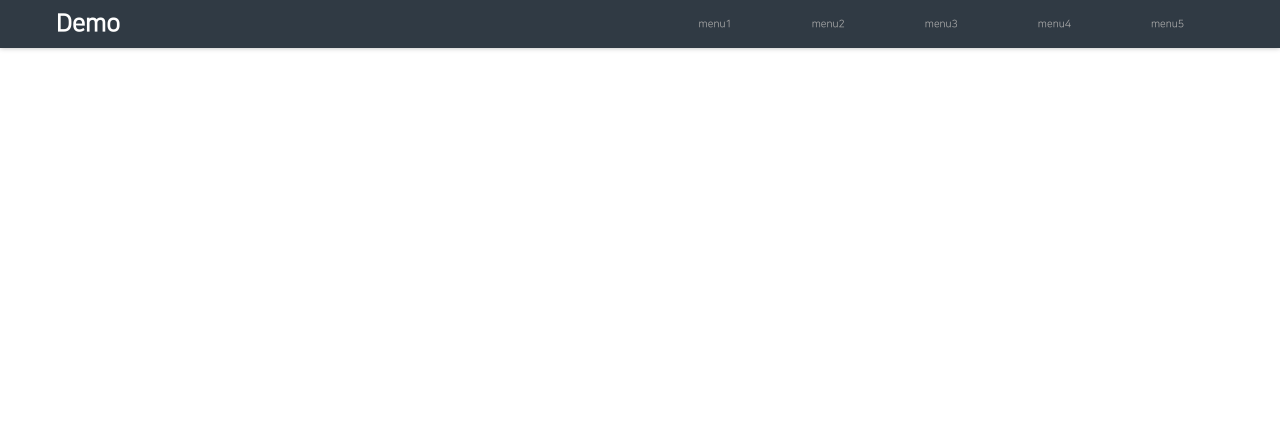
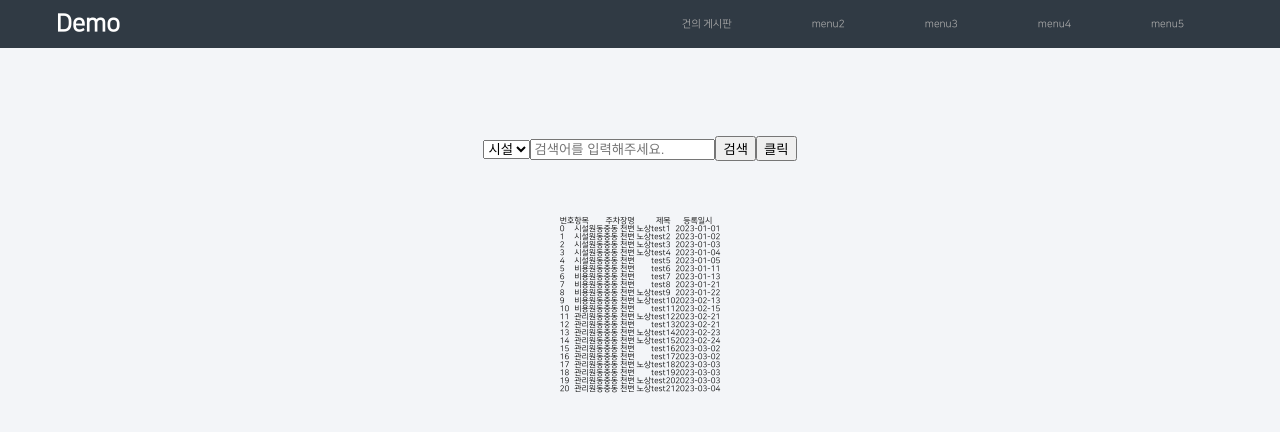
Before and after one commit to rjswn1031/demo, a React (Create React App) app in the folder front/my-app/: page /main/board in a window 1280 px wide. Shown: the top 432 px of the page. Built offline with nearby package versions, Linux system fonts and the light colour scheme.

Commit message:
게시판 관련 커밋
1. 게시판 컴포넌트 생성
2. 게시판 레이아웃 추가

```diff
--- a/front/my-app/src/App.css
+++ b/front/my-app/src/App.css
@@ -1,6 +1,7 @@
 html { font-size: .625vw !important; }
 
 .App { font-family: "NanumSquare"; }
+.App * { box-sizing: border-box; }
 /* .App div { box-sizing: border-box; }
 .App > div:not(.header) { height: calc(100% - 6rem); padding: 1rem 1.5rem; background-color: rgb(243,245,248); } */
 
--- a/front/my-app/src/App.js
+++ b/front/my-app/src/App.js
@@ -12,7 +12,7 @@ import MainPage from './component/MainPage';
 
 import Header from './component/header/Header';
 import Main from './component/main/Main';
-import Menu1 from './component/menu1';
+import Board from './component/board/Board';
 import Menu2 from './component/menu2';
 import Menu3 from './component/menu3';
 import Menu4 from './component/menu4';
@@ -28,7 +28,7 @@ function App() {
         <Route path='login' element={<Login />}></Route>
         <Route path='main/*'  element={<MainPage />}>
           <Route path='main' element={<Main/>}></Route>
-          <Route path='menu1' element={<Menu1/>}></Route>
+          <Route path='board' element={<Board/>}></Route>
           <Route path='menu2' element={<Menu2/>}></Route>
           <Route path='menu3' element={<Menu3/>}></Route>
           <Route path='menu4' element={<Menu4/>}></Route>
--- /dev/null
+++ b/front/my-app/src/component/Button.js
@@ -0,0 +1,16 @@
+import React from 'react';
+import PropTypes from 'prop-types';
+
+
+Button.prototype = {
+    title: PropTypes.string,
+    clickHandler: PropTypes.func,
+}
+
+function Button(props) {
+    return (
+        <button onClick={props.clickHandler}>{props.title}</button>
+    );
+}
+
+export default Button;
--- /dev/null
+++ b/front/my-app/src/component/board/Board.js
@@ -0,0 +1,82 @@
+import { React, useState } from 'react';
+import BoardContent from './BoardContent';
+import Button from '../Button';
+
+import '../../css/board.css'
+
+function Board(props) {
+    const boardHeader = ['번호', '항목', '주차장명', '제목', '등록일시'];
+
+    //====================================================================================================================================
+    //임시 하드 코딩
+    const testBoardContent = [
+        {boardNo: 0, boardTitle: 'test1', boardRegDate: '2023-01-01', boardCategory: '시설', prkplceNm: '원동중동 천변 노상'},
+        {boardNo: 1, boardTitle: 'test2', boardRegDate: '2023-01-02', boardCategory: '시설', prkplceNm: '원동중동 천변 노상'},
+        {boardNo: 2, boardTitle: 'test3', boardRegDate: '2023-01-03', boardCategory: '시설', prkplceNm: '원동중동 천변 노상'},
+        {boardNo: 3, boardTitle: 'test4', boardRegDate: '2023-01-04', boardCategory: '시설', prkplceNm: '원동중동 천변 노상'},
+        {boardNo: 4, boardTitle: 'test5', boardRegDate: '2023-01-05', boardCategory: '시설', prkplceNm: '원동중동 천변'},
+        {boardNo: 5, boardTitle: 'test6', boardRegDate: '2023-01-11', boardCategory: '비용', prkplceNm: '원동중동 천변'},
+        {boardNo: 6, boardTitle: 'test7', boardRegDate: '2023-01-13', boardCategory: '비용', prkplceNm: '원동중동 천변'},
+        {boardNo: 7, boardTitle: 'test8', boardRegDate: '2023-01-21', boardCategory: '비용', prkplceNm: '원동중동 천변'},
+        {boardNo: 8, boardTitle: 'test9', boardRegDate: '2023-01-22', boardCategory: '비용', prkplceNm: '원동중동 천변 노상'},
+        {boardNo: 9, boardTitle: 'test10', boardRegDate: '2023-02-13', boardCategory: '비용', prkplceNm: '원동중동 천변 노상'},
+        {boardNo: 10, boardTitle: 'test11', boardRegDate: '2023-02-15', boardCategory: '비용', prkplceNm: '원동중동 천변'},
+        {boardNo: 11, boardTitle: 'test12', boardRegDate: '2023-02-21', boardCategory: '관리', prkplceNm: '원동중동 천변 노상'},
+        {boardNo: 12, boardTitle: 'test13', boardRegDate: '2023-02-21', boardCategory: '관리', prkplceNm: '원동중동 천변'},
+        {boardNo: 13, boardTitle: 'test14', boardRegDate: '2023-02-23', boardCategory: '관리', prkplceNm: '원동중동 천변 노상'},
+        {boardNo: 14, boardTitle: 'test15', boardRegDate: '2023-02-24', boardCategory: '관리', prkplceNm: '원동중동 천변 노상'},
+        {boardNo: 15, boardTitle: 'test16', boardRegDate: '2023-03-02', boardCategory: '관리', prkplceNm: '원동중동 천변'},
+        {boardNo: 16, boardTitle: 'test17', boardRegDate: '2023-03-02', boardCategory: '관리', prkplceNm: '원동중동 천변'},
+        {boardNo: 17, boardTitle: 'test18', boardRegDate: '2023-03-03', boardCategory: '관리', prkplceNm: '원동중동 천변 노상'},
+        {boardNo: 18, boardTitle: 'test19', boardRegDate: '2023-03-03', boardCategory: '관리', prkplceNm: '원동중동 천변'},
+        {boardNo: 19, boardTitle: 'test20', boardRegDate: '2023-03-03', boardCategory: '관리', prkplceNm: '원동중동 천변 노상'},
+        {boardNo: 20, boardTitle: 'test21', boardRegDate: '2023-03-04', boardCategory: '관리', prkplceNm: '원동중동 천변 노상'},
+    ];
+    const [testContent, setTestContent] = useState(testBoardContent);
+
+    const optionList = ['시설', '비용', '관리'];
+    const [optionLists, setOptionLists] = useState([...optionList]);
+    const clickHandler = () => {
+        console.log(123);
+    }
+    //====================================================================================================================================
+
+
+
+    const [boardTh, setBoardTh] = useState([...boardHeader]);
+    return (
+        <div id='boardContainer'>
+            <div id='boardSearchContainer'>
+                <select>
+                    {optionLists.map((x, idx)=><option key={idx} value={idx}>{x}</option>)}
+                </select>
+                <input type={'text'} placeholder="검색어를 입력해주세요."></input>
+                <button>검색</button>
+                <Button title="클릭" clickHandler={clickHandler}/>
+            </div>
+            <div id='boardContentContainer'>
+                <table>
+                    <thead>
+                        <tr>
+                            {boardTh.map(title => <th>{title}</th>)}
+                        </tr>
+                    </thead>
+                    <tbody>
+                        { testContent.map(content => {
+                            return <BoardContent
+                                boardNo={content.boardNo}
+                                boardTitle={content.boardTitle}
+                                boardRegDate={content.boardRegDate}
+                                boardCategory={content.boardCategory}
+                                prkplceNm={content.prkplceNm}
+                            />
+                        })}
+                    </tbody>
+                </table>
+                <div id='boardPageContainer'></div>
+            </div>
+        </div>
+    );
+}
+
+export default Board;
--- /dev/null
+++ b/front/my-app/src/component/board/BoardContent.js
@@ -0,0 +1,24 @@
+import React from 'react';
+import PropTypes from 'prop-types';
+
+BoardContent.propTypes = {
+    boardNo: PropTypes.number,
+    boardTitle: PropTypes.string,
+    boardRegDate: PropTypes.string,
+    boardCategory: PropTypes.string,
+    prkplceNm: PropTypes.string
+};
+
+function BoardContent(props) {
+    return (
+        <tr>
+            <td>{props.boardNo}</td>
+            <td>{props.boardCategory}</td>
+            <td>{props.prkplceNm}</td>
+            <td>{props.boardTitle}</td>
+            <td>{props.boardRegDate}</td>
+        </tr>
+    );
+}
+
+export default BoardContent;
--- a/front/my-app/src/component/header/Header.js
+++ b/front/my-app/src/component/header/Header.js
@@ -7,7 +7,7 @@ import '../../css/header.css'
 
 const Header = () => {
     const menuList = [
-        {title: 'menu1', url: '/main/menu1'},
+        {title: '건의 게시판', url: '/main/board'},
         {title: 'menu2', url: '/main/menu2'},
         {title: 'menu3', url: '/main/menu3'},
         {title: 'menu4', url: '/main/menu4'},
--- a/front/my-app/src/component/menu1.js
+++ /dev/null
@@ -1,11 +0,0 @@
-import React from 'react';
-
-function menu1(props) {
-    return (
-        <div>
-            여기는 menu1
-        </div>
-    );
-}
-
-export default menu1;
--- /dev/null
+++ b/front/my-app/src/css/board.css
@@ -0,0 +1,12 @@
+#boardContainer {
+    display: flex;
+    flex-direction: column;
+    align-items: center;
+}
+#boardContainer #boardSearchContainer {
+    margin-top: 10rem;
+}
+
+#boardContainer #boardContentContainer {
+    margin-top: 7rem;
+}
--- a/front/my-app/src/slice/loginSlice.js
+++ b/front/my-app/src/slice/loginSlice.js
@@ -3,7 +3,7 @@ import { createSlice } from '@reduxjs/toolkit'
 export const loginSlice = createSlice({
     name: 'login',
     initialState: {
-      loginToken: '123',
+      loginToken: '',
     },
     reducers: {
       setLoginToken: (state, action) => {
```
